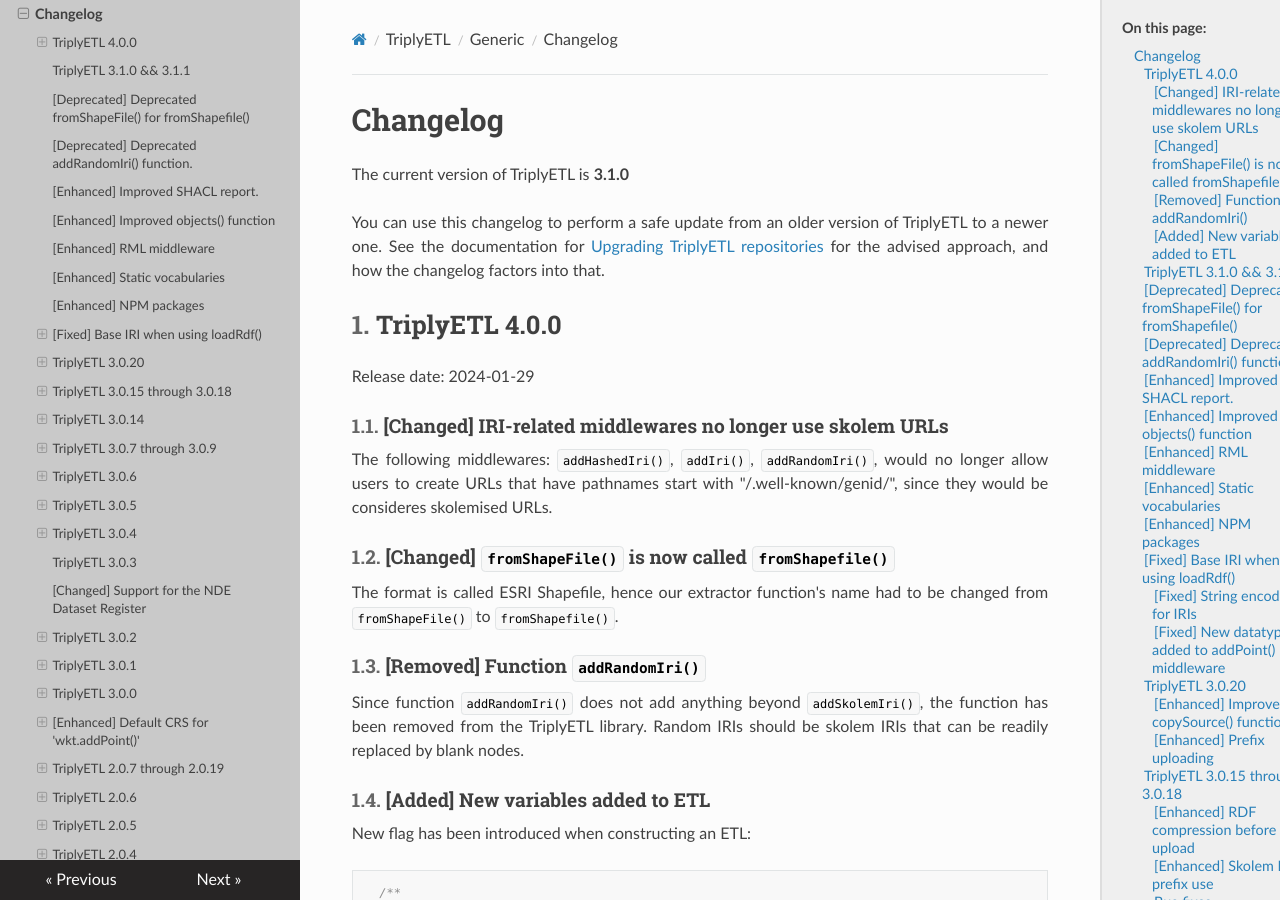
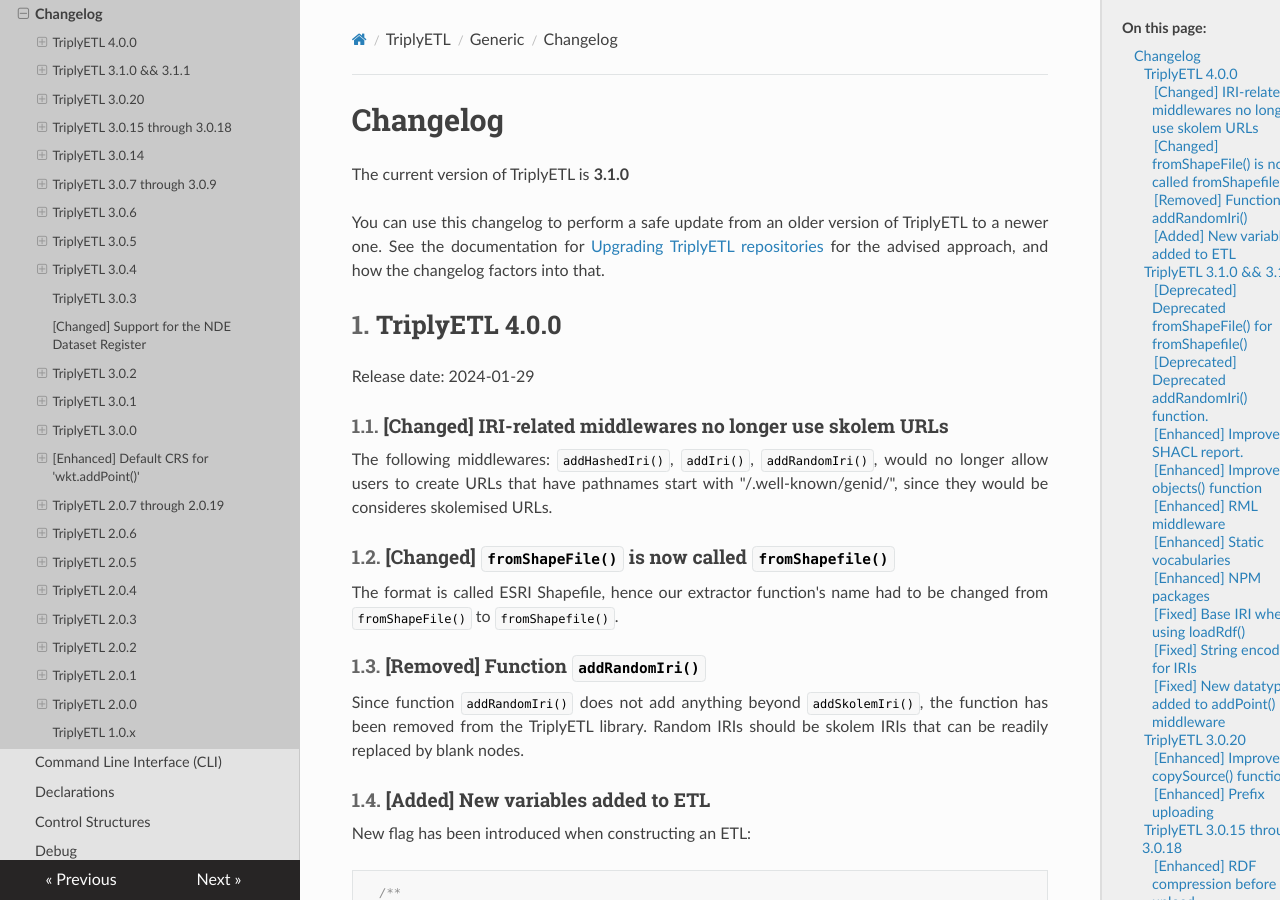
Before and after one commit to TriplyDB/Documentation, an MkDocs documentation site: the page built from docs/triply-etl/generic/changelog.md, in a window 1280 px wide and 900 px high. Built offline with MkDocs 1.6.1, drawn with Linux system fonts in a browser that asks for light colours.

Commit message:
fixed indentation

```diff
--- a/docs/triply-etl/generic/changelog.md
+++ b/docs/triply-etl/generic/changelog.md
@@ -49,33 +49,33 @@
 
 Release date: 2024-01-15 && 2024-01-17
 
-## [Deprecated] Deprecated `fromShapeFile()` for `fromShapefile()`
+### [Deprecated] Deprecated `fromShapeFile()` for `fromShapefile()`
 
-## [Deprecated] Deprecated `addRandomIri()` function.
+### [Deprecated] Deprecated `addRandomIri()` function.
 
 Function `addRandomIri()` does not add anything beyond `addSkolemIri()`. Random IRIs should be skolem IRIs that can be readily replaced by blank nodes.
 
-## [Enhanced] Improved SHACL report.
+### [Enhanced] Improved SHACL report.
 
 When a SHACL shape is used to validate data does by itself not conform to the SHACL-SHACL shape, the report of that non-conforming shape is now printed.
 
-## [Enhanced] Improved `objects()` function
+### [Enhanced] Improved `objects()` function
 
 The `objects()` middleware now requires a minimum of 2 objects, deviating from its previous behavior, which was limited to functionality similar to the `triple()` function.
 
-## [Enhanced] RML middleware
+### [Enhanced] RML middleware
 
 RML `map()` middleware now allows a string Source and a string primitive as input.
 
-## [Enhanced] Static vocabularies
+### [Enhanced] Static vocabularies
 
 With the latest update, TriplyETL vocabularies are now represented as `Vocabulary` objects, replacing the previous usage of objects with the type `IRI`. This change may necessitate adjustments to existing ETLs that utilize static vocabularies, such as `aat`. In this case, the vocabulary would need to be updated to `aat.toIri()` to ensure compatibility with the correct type.
 
-## [Enhanced] NPM packages
+### [Enhanced] NPM packages
 
 All NPM packages are up to date with their latest version.
 
-## [Fixed] Base IRI when using `loadRdf()`
+### [Fixed] Base IRI when using `loadRdf()`
 
 There were some inconsistency between the expected base IRI. For example, the following snippet:
 
```
